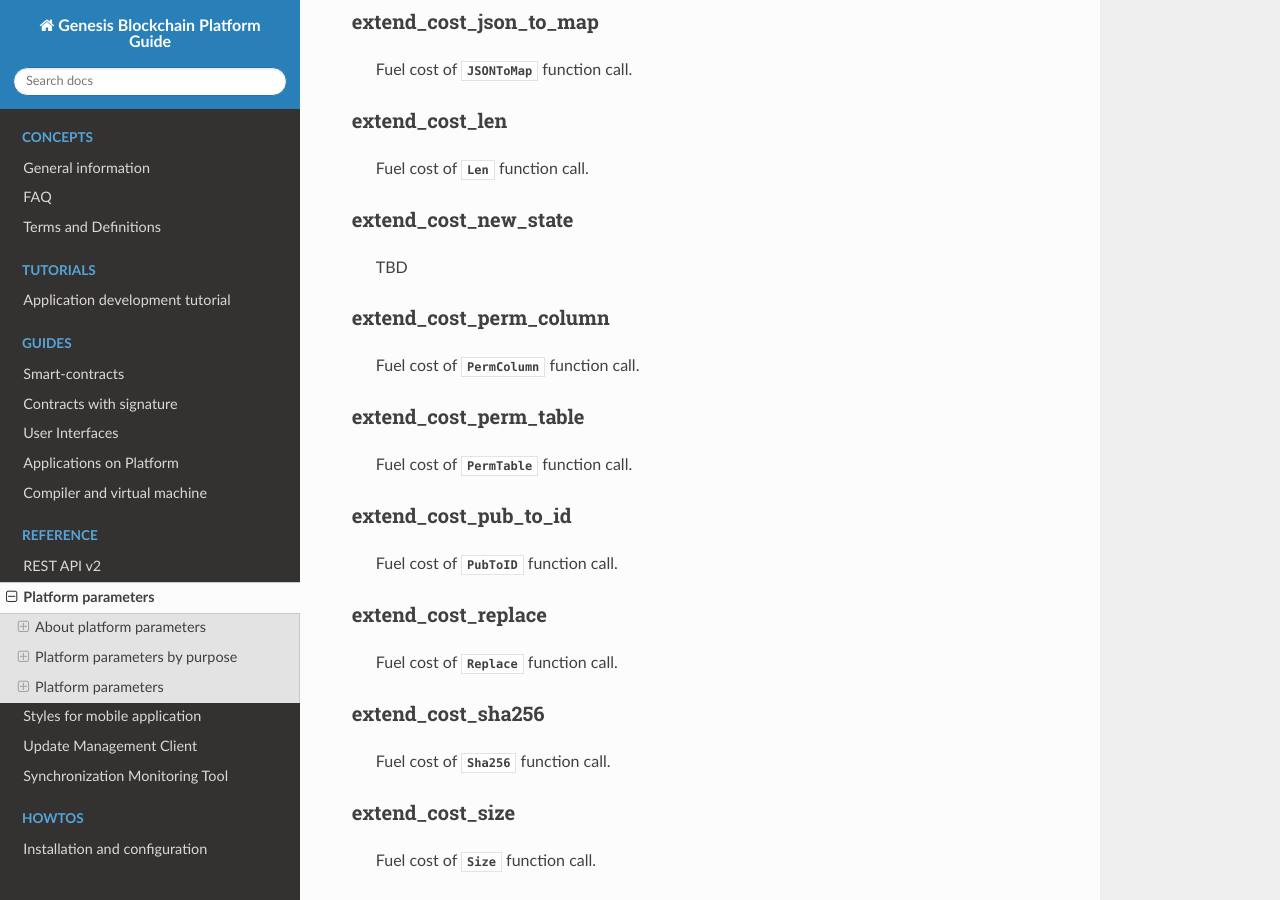
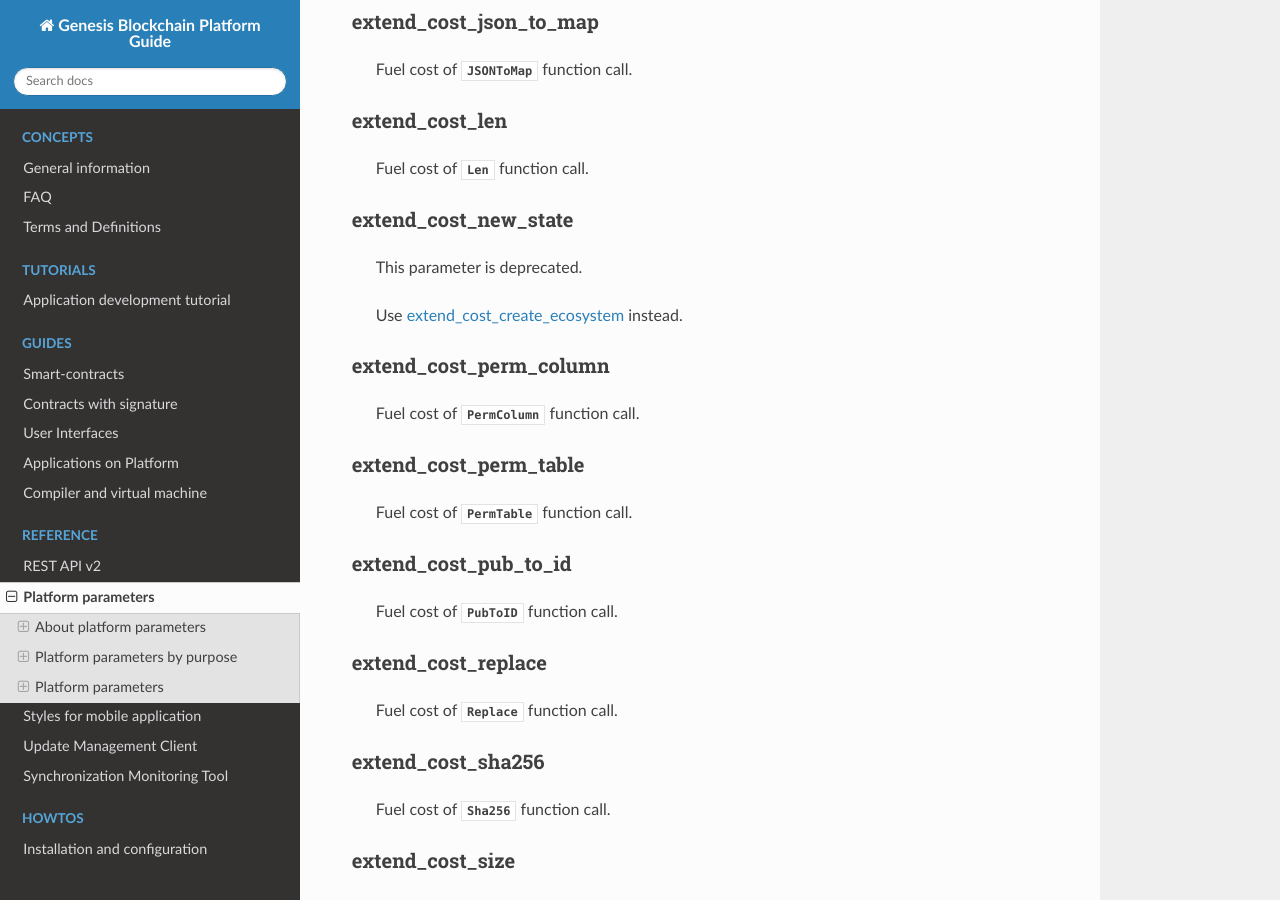
Before and after one commit to AplaProject/apla-docs-en, a Sphinx documentation site: the page built from source/reference/platform-parameters.rst, in a window 1280 px wide and 900 px high, scrolled down 6703 px. Built offline with Sphinx 7.4.7 and the Read the Docs theme 2.0.0, drawn with Linux system fonts in a browser that asks for light colours.

Commit message:
extend_cost_new_state description

```diff
--- a/source/reference/platform-parameters.rst
+++ b/source/reference/platform-parameters.rst
@@ -482,11 +482,9 @@ extend_cost_len
 extend_cost_new_state
 ---------------------
 
-    TBD
+    This parameter is deprecated.
 
-    .. todo::
-
-        Described as NewState function cost in source, but there is no such function.
+    Use :ref:`extend_cost_create_ecosystem` instead.
 
 
 .. _extend_cost_perm_column:
```
